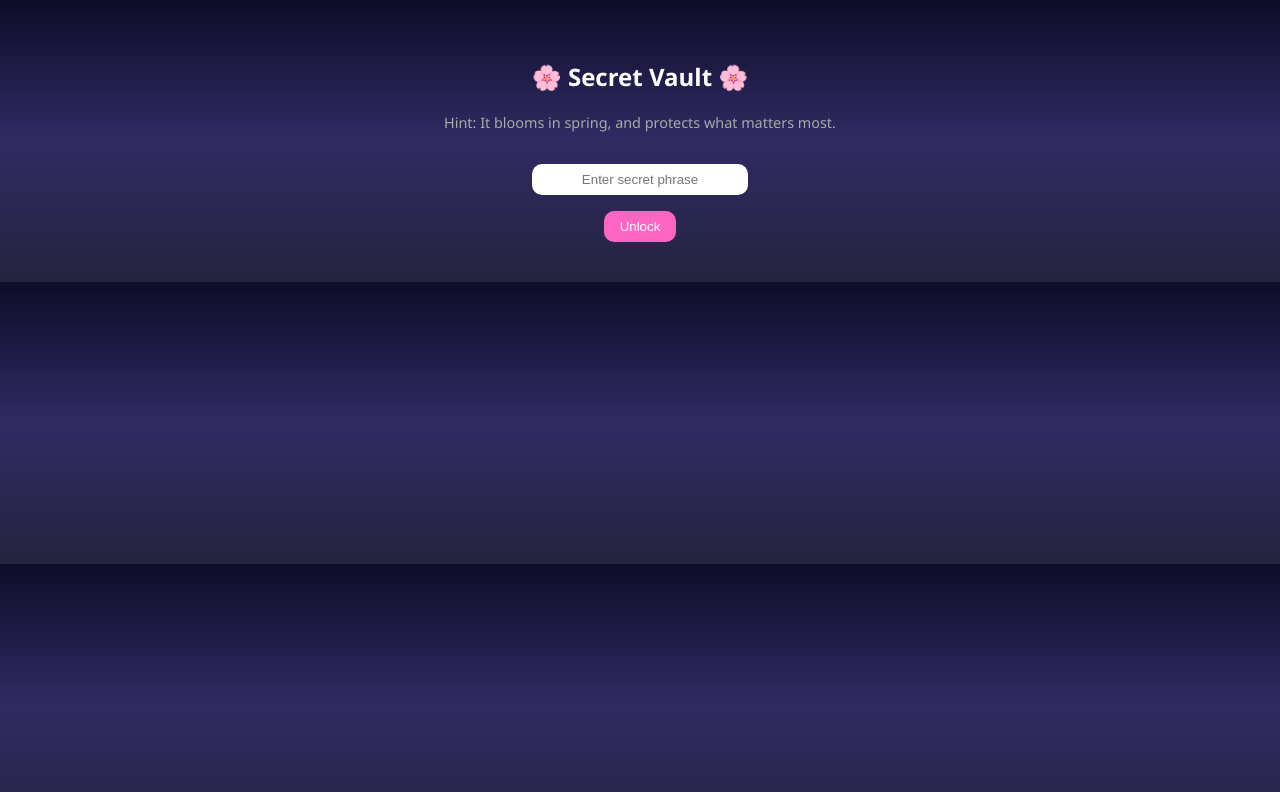
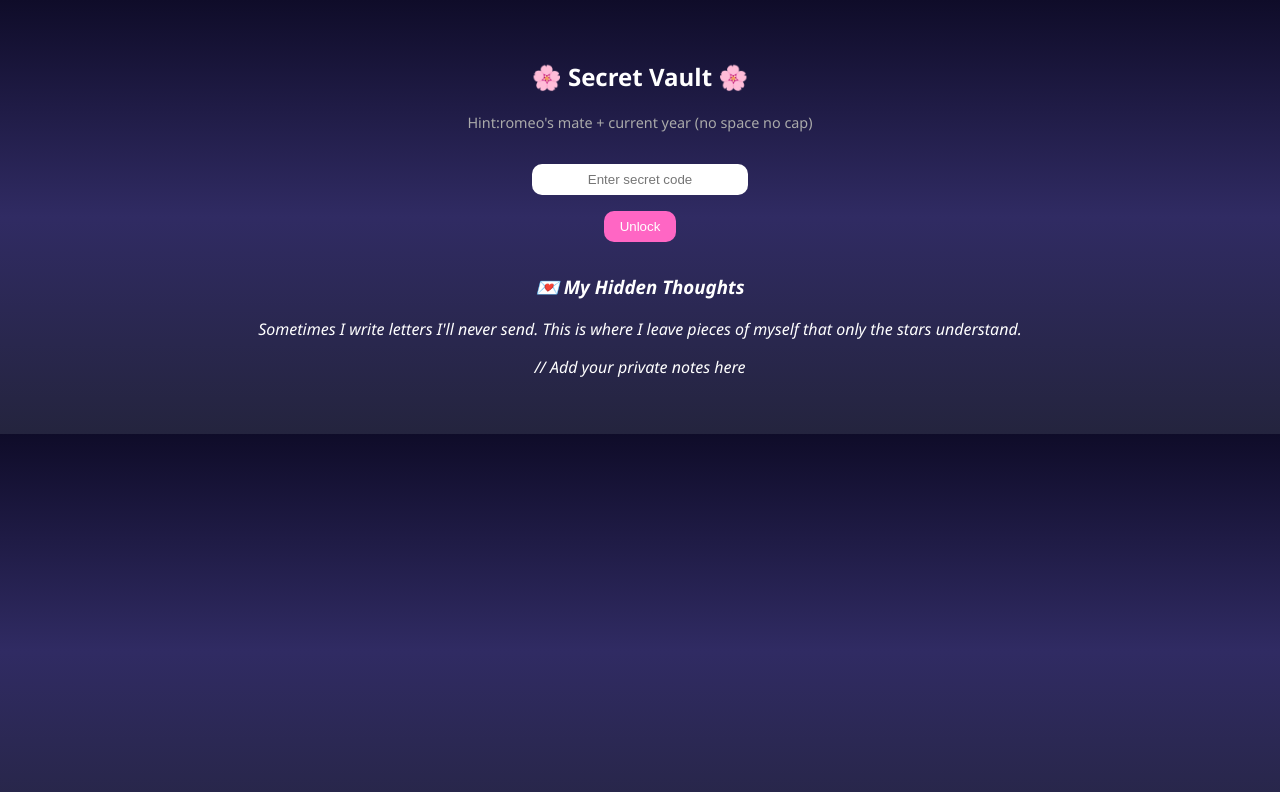
Before and after one commit to SamNotFound697/anime-diary-697, a plain HTML site: page vault.html in a window 1280 px wide. Both pictures are taken after a click on the button "Unlock". Drawn offline with Linux system fonts and the light colour scheme.

Commit message:
Update vault.html

```diff
--- a/vault.html
+++ b/vault.html
@@ -56,9 +56,9 @@
 </head>
 <body>
   <h2>🌸 Secret Vault 🌸</h2>
-  <p class="hint">Hint: It blooms in spring, and protects what matters most.</p>
+  <p class="hint">Hint:romeo's mate + current year (no space no cap)</p>
 
-  <input type="password" id="password" placeholder="Enter secret phrase">
+  <input type="password" id="password" placeholder="Enter secret code">
   <br>
   <button onclick="checkPassword()">Unlock</button>
 
@@ -73,7 +73,7 @@
       const input = document.getElementById('password').value;
       const secret = document.getElementById('secret-content');
 
-      if (input === "sakura2025") {
+      if (input === "") {
         secret.style.display = 'block';
       } else {
         alert("Incorrect passphrase 🌸");
```
